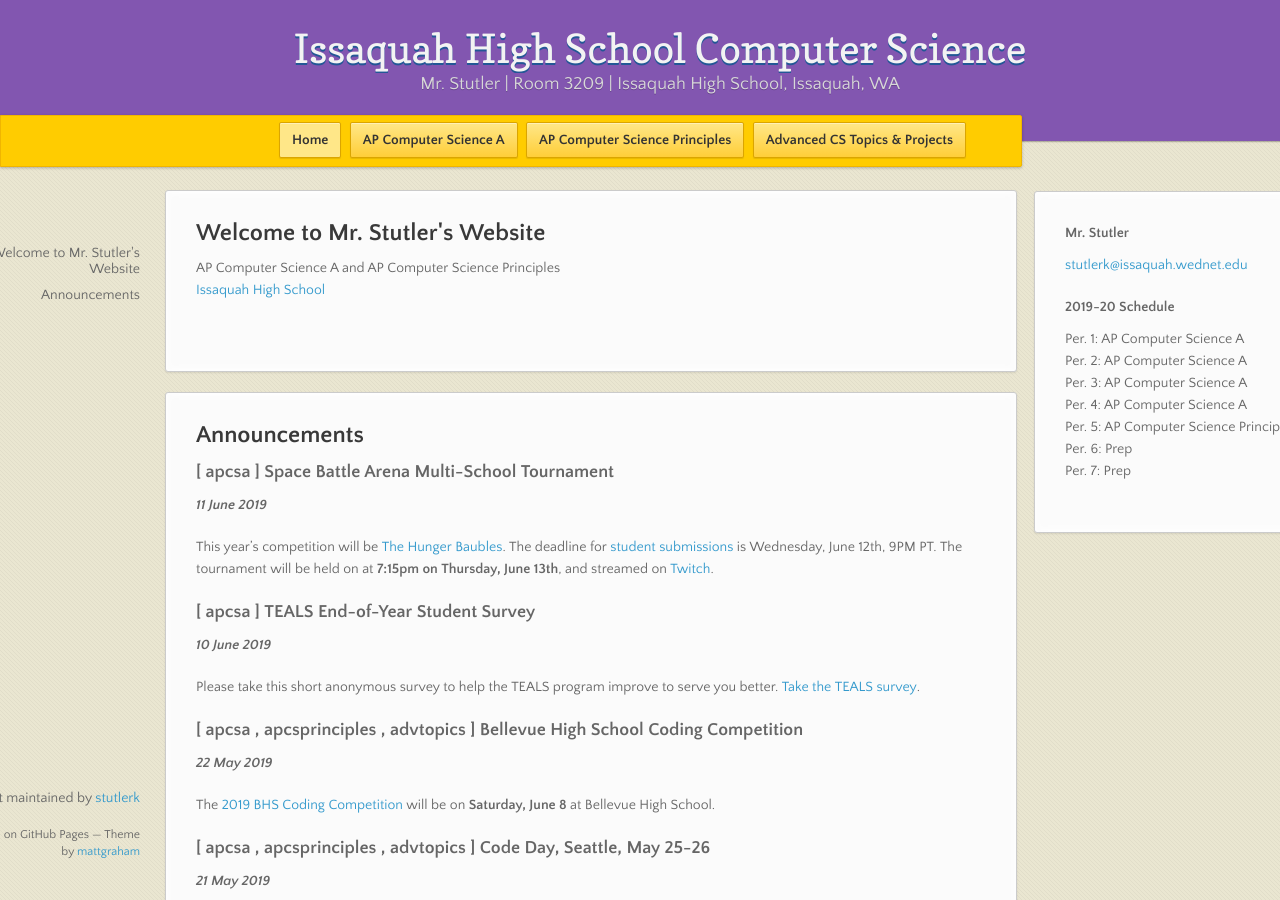
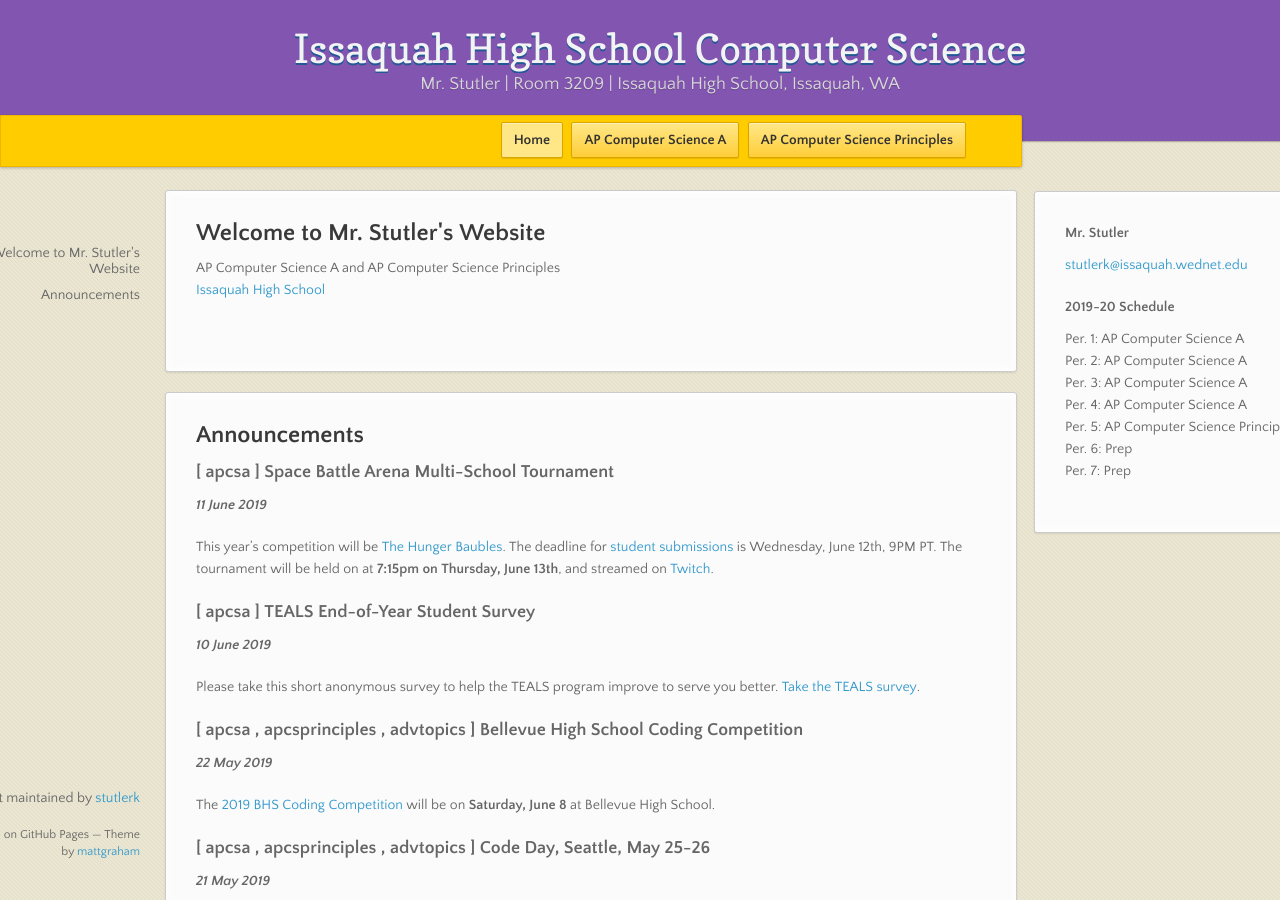
Before and after one commit to stutlerk/ihs-website, a Jekyll site: the page built from index.html, in a window 1280 px wide and 900 px high. Built offline with Jekyll 4.4.1, drawn with Linux system fonts in a browser that asks for light colours; nearby versions of some CDN libraries.

Commit message:
Update default.html

```diff
--- a/_layouts/default.html
+++ b/_layouts/default.html
@@ -61,14 +61,6 @@
                 {% endif %}
                 AP Computer Science Principles</a>
             </li>
-            <li>
-                {% if page.course == 'advtopics' %}
-                    <a href="{{ site.baseurl }}/advtopics" class="button active">
-                {% else %}
-                    <a href="{{ site.baseurl }}/advtopics" class="button">
-                {% endif %}
-                Advanced CS Topics & Projects</a>
-            </li>
             </ul>
         </div>
       </div><!-- end banner -->
```
